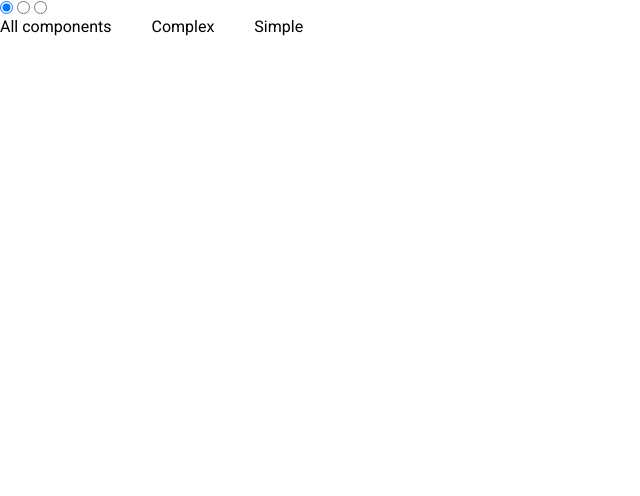
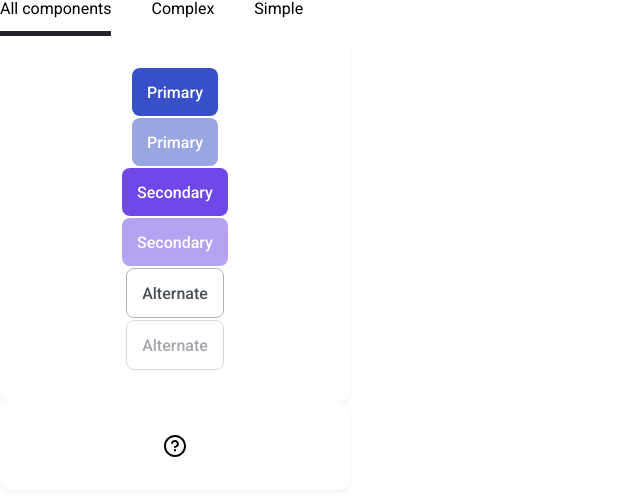
Before and after one commit to js-tasks-ru/htmlcss-20220414_demeshko-egor, a website: page components/tabs/tabs-demo.html in a window 1280 px wide. Shown: the whole page, without its empty margins (0-640 px from the left). Drawn offline with Linux system fonts and the light colour scheme.

Commit message:
реализация tabs

```diff
--- a/assets/css/main.css
+++ b/assets/css/main.css
@@ -19,6 +19,7 @@
   --grey-5: #334D6E;
   --grey-6: #90A0B7;
   --grey-7: #C4C4C478;
+  --orange-0: #D84910;
 
   --error: var(--red);
   --success: var(--blue);
@@ -41,7 +42,7 @@
 
   --calendar-grey: var(--grey-5);
 
-  --orange-0: #D84910;
+  --tabs-bottom: 5px solid var(--black);
 }
 
 body {
--- a/components/card/card.css
+++ b/components/card/card.css
@@ -1,7 +1,13 @@
 .card{
-  width: 350px;
-  height: 367px;
-  background: var(--blue);
+  box-sizing: border-box;
+  padding: 2rem;
+  display: flex;
+  flex-flow: column;
+  align-items: center;
+  justify-content: center;
+  gap: 2px;
+  max-width: 21.875rem;
+  background: var(--white);
   border-radius: 12px;
   box-shadow: var(--card-shadow);
 }
--- a/components/tabs/tabs-demo.html
+++ b/components/tabs/tabs-demo.html
@@ -4,31 +4,60 @@
     <meta charset="utf-8">
     <link rel="stylesheet" href="../../assets/css/normolize.css">
     <link rel="stylesheet" href="../../assets/css/main.css">
-    <link rel="stylesheet" href="../container/container.css">
-    <link rel="stylesheet" href="../header/header.css">
+    <!-- <link rel="stylesheet" href="../container/container.css">
+    <link rel="stylesheet" href="../header/header.css"> -->
     <link rel="stylesheet" href="./tabs.css">
+    <link rel="stylesheet" href="../card/card.css">
+    <link rel="stylesheet" href="../../03-lection1/01-button/button.css">
+    <link rel="stylesheet" href="../../05-lection3/01-tooltip/tooltip.css">
     <title>пробная реализация табов</title>
   </head>
   <body>
-    <div class="header">
 
-    </div>
+
     <div class="tabs">
-     <input class="tabs__radio-input" type="radio" id="#all-tab" name="tabs" checked>
-     <input class="tabs__radio-input" type="radio" id="#complex-tab" name="tabs">
-     <input class="tabs__radio-input" type="radio" id="#simple-tab" name="tabs">
+     <input class="tabs__radio-input" type="radio" id="all-tab" name="tabs" checked>
+     <input class="tabs__radio-input" type="radio" id="complex-tab" name="tabs">
+     <input class="tabs__radio-input" type="radio" id="simple-tab" name="tabs">
+
 
    <div class="tabs__scroller">
-       <label class="tabs__label" for="#all-tab">All components</label>
-       <label class="tabs__label" for="#complex-tab">Complex</label>
-       <label class="tabs__label" for="#simple-tab">Simple</label>
+       <label class="tabs__label" for="all-tab">All components</label>
+       <label class="tabs__label" for="complex-tab">Complex</label>
+       <label class="tabs__label" for="simple-tab">Simple</label>
    </div>
 
+
    <div class="tabs__content tabs__content_complex">
-       <!-- Сложные компоненты -->
+
    </div>
+
+
    <div class="tabs__content tabs__content_simple">
-       <!-- Простые компоненты -->
+     <div class="card">
+       <button class="button button_primary">Primary</button>
+       <button class="button button_primary" disabled>Primary</button>
+
+       <button class="button button_secondary">Secondary</button>
+       <button class="button button_secondary" disabled>Secondary</button>
+
+       <button class="button button_alternate">Alternate</button>
+       <button class="button button_alternate" disabled>Alternate</button>
+     </div>
+
+     <div class="card">
+       <div class="tooltip">
+          <div class="tooltip__icon">
+            <svg width="24" height="24" viewBox="0 0 24 24"
+            xmlns="http://www.w3.org/2000/svg">
+             <use href="../../assets/icons.svg#help"></use>
+            </svg>
+          </div>
+          <div class="tooltip__bubble">Helper Text</div>
+       </div>
+     </div>
+
+
    </div>
 </div>
   </body>
--- a/components/tabs/tabs.css
+++ b/components/tabs/tabs.css
@@ -3,8 +3,8 @@
 }
 
 .tabs__radio-input{
-  /* position: absolute; */
-  /* clip: rect(0,0,0,0); */
+  position: absolute;
+  clip: rect(0,0,0,0);
 }
 
 .tabs__scroller{
@@ -19,9 +19,17 @@
 }
 
 .tabs__label:hover{
-  border-bottom: 5px solid var(--black);
+  border-bottom: var(--tabs-bottom);
 }
 
-.tabs__label:checked{
-  border-bottom: 5px solid var(--black);
+#all-tab:checked ~ .tabs__scroller label[for="all-tab"]{
+  border-bottom: var(--tabs-bottom);
 }
+
+#complex-tab:checked ~ .tabs__scroller label[for="complex-tab"]{
+  border-bottom: var(--tabs-bottom);
+}
+
+#simple-tab:checked ~ .tabs__scroller label[for="simple-tab"]{
+  border-bottom: var(--tabs-bottom);
+}
```
